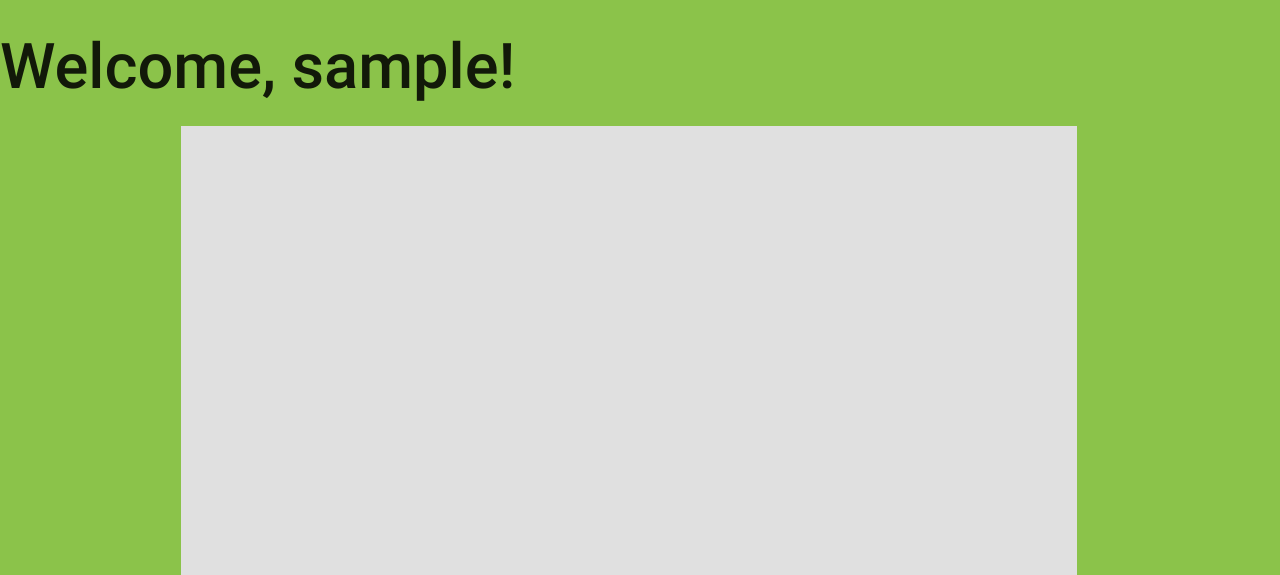
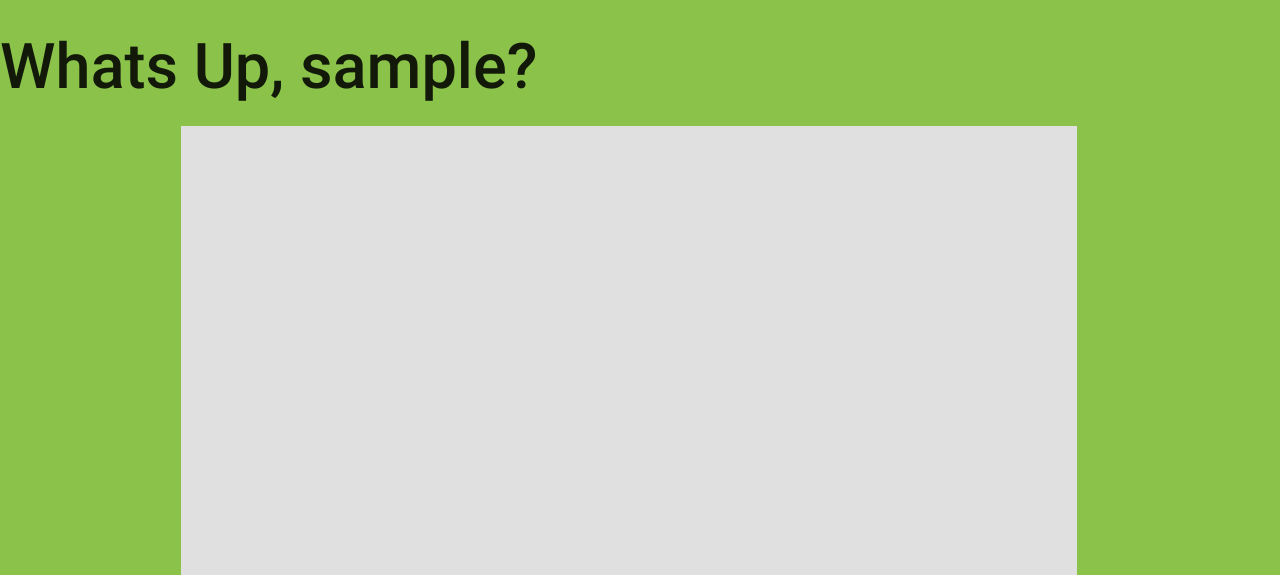
Before and after one commit to camfilho/PythOnFlask-ChatApp, a Flask app: page / in a window 1280 px wide. Shown: the top 575 px of the page. Run offline with Flask 2, Linux system fonts and the light colour scheme; the visitor is signed in with stand-in values (Sample User, id 1); data that the repository does not hold is empty; some libraries are stand-ins or nearby versions; some web fonts are replaced.

Commit message:
change template

```diff
--- a/templates/index.html
+++ b/templates/index.html
@@ -38,7 +38,7 @@
   </head>
   <body class="light-green">
     <header>
-      <h1><strong>Welcome, {{ username }}!</strong></h1>
+      <h1><strong>Whats Up, {{ username }}?</strong></h1>
     </header>
     <div class="container">
       <div class="row grey lighten-2 text-box">
@@ -62,8 +62,8 @@
         var source = new EventSource('/stream');
         var out = document.getElementById('out');
           source.onmessage = function(e) {
-        // XSS in chat is fun
-        out.innerHTML =  e.data + '<br>' + out.innerHTML;
+
+        out.innerHTML = out.innerHTML + e.data + '<br>';
         };
       }
       $('#in').keyup(function(e){
```
